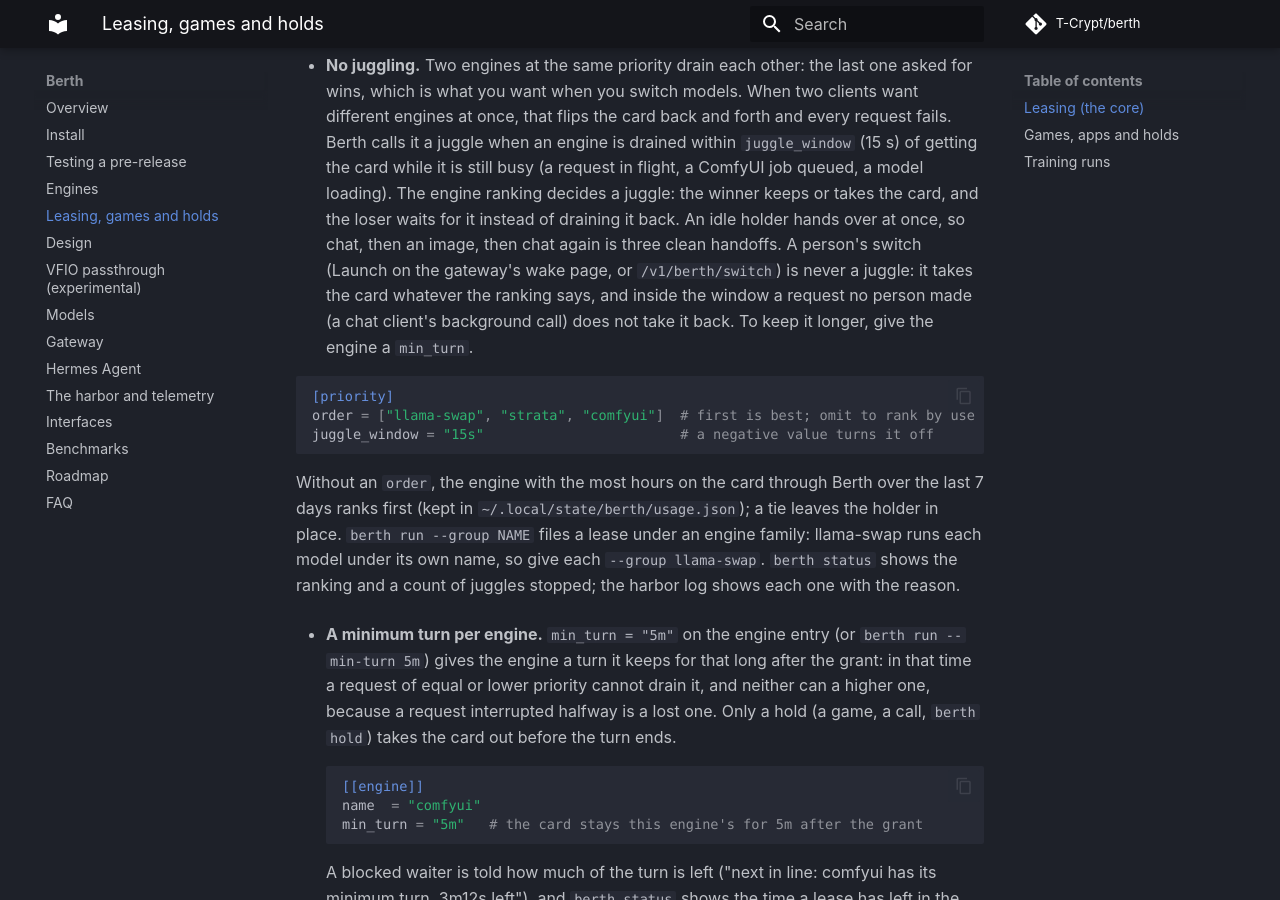
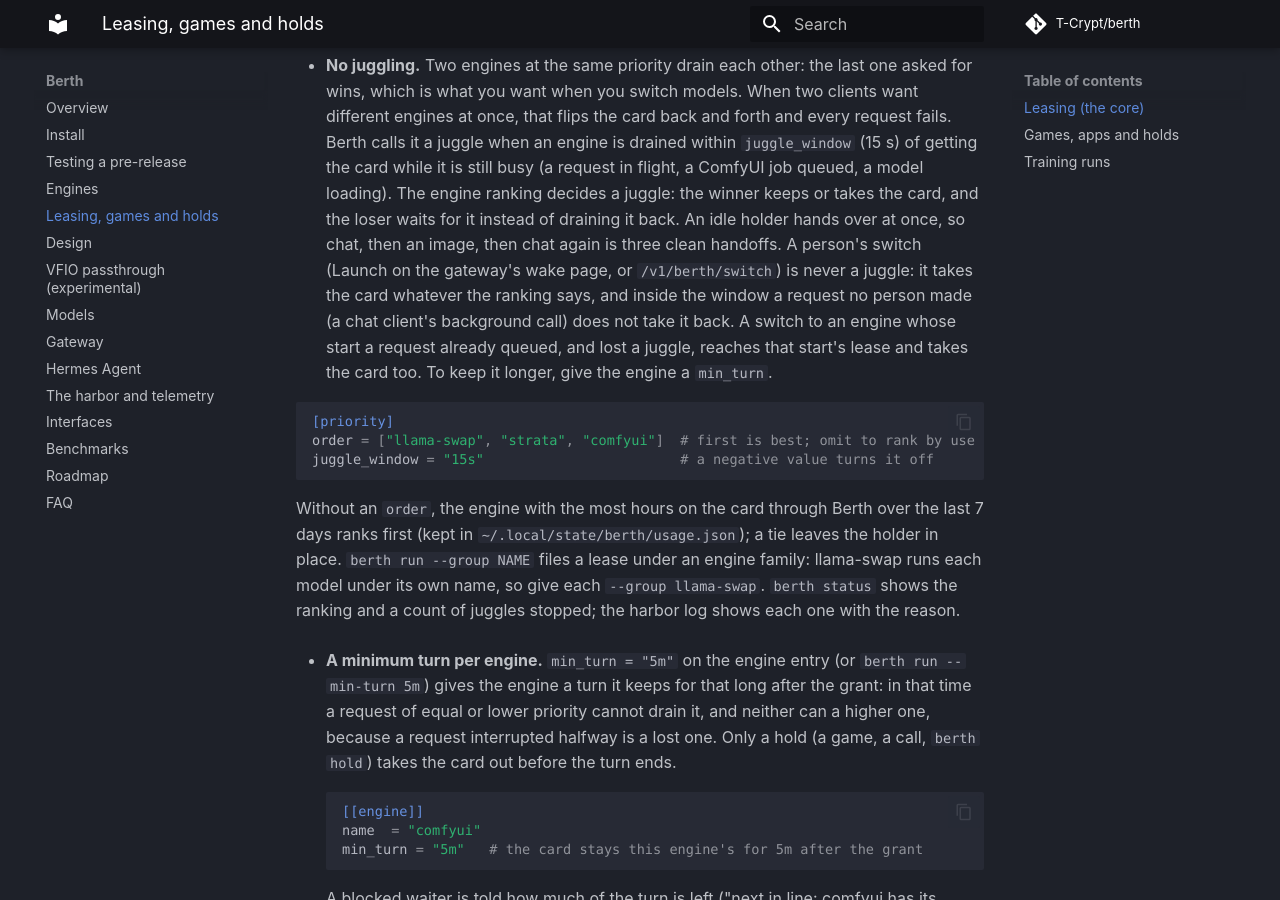
Before and after one commit to Bacongineer/berth-upstream, an MkDocs documentation site: the page built from docs/leasing.md, in a window 1280 px wide and 900 px high, scrolled down 1518 px. Built offline with MkDocs 1.6.1 and Material for MkDocs 9.7.7, drawn with Linux system fonts in a browser that asks for light colours; comment, search, counter and statistics services are not loaded.

Commit message:
docs: the llama.cpp model, a switch to a queued start, and models on card panels

````diff
--- a/docs/leasing.md
+++ b/docs/leasing.md
@@ -54,7 +54,8 @@
   is three clean handoffs. A person's switch (Launch on the gateway's wake page, or
   `/v1/berth/switch`) is never a juggle: it takes the card whatever the ranking says, and inside
   the window a request no person made (a chat client's background call) does not take it back.
-  To keep it longer, give the engine a `min_turn`.
+  A switch to an engine whose start a request already queued, and lost a juggle, reaches that
+  start's lease and takes the card too. To keep it longer, give the engine a `min_turn`.
 
   ```toml
   [priority]
````
Also changed, not shown: docs/engines.md (+1 -1 lines), docs/harbor.md (+2 -1 lines).
